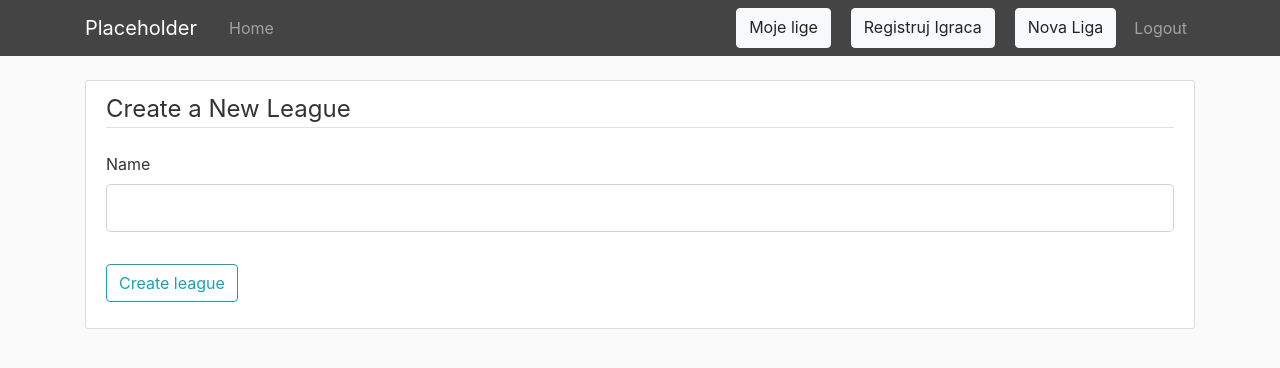
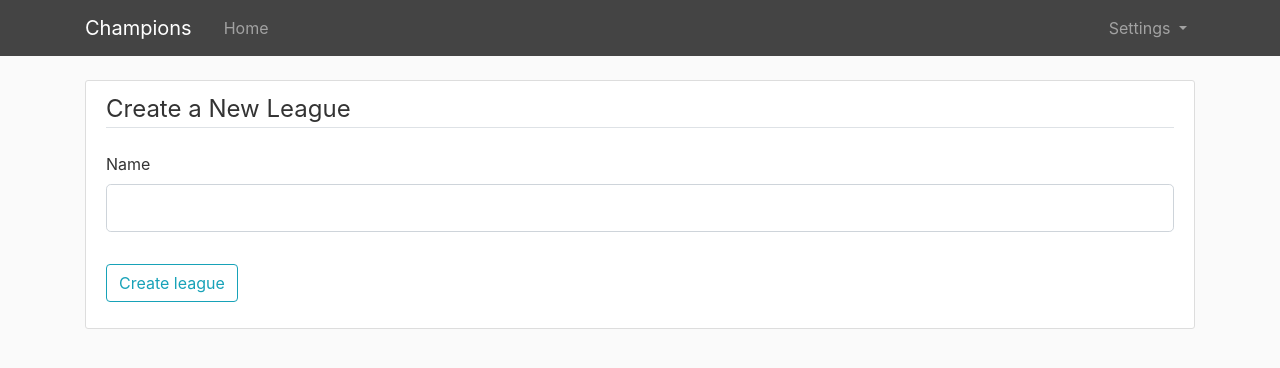
Before and after one commit to doza-daniel/champions_leagues, a Flask app: page /create_league in a window 1280 px wide. Shown: the top 368 px of the page. Run offline with Flask 2, Linux system fonts and the light colour scheme; the visitor is signed in with stand-in values (Sample User, id 1); some libraries are stand-ins or nearby versions.

Commit message:
dropdown in navbar

```diff
--- a/league/templates/layout.html
+++ b/league/templates/layout.html
@@ -12,14 +12,14 @@
   {% if title %}
     <title>{{ title }}</title>
   {% else %}
-    <title>Placeholder</title>
+    <title>Champions</title>
   {% endif %}
 </head>
 <body>
 <header class="site-header">
   <nav class="navbar navbar-expand-md navbar-dark bg-nav fixed-top">
     <div class="container">
-      <a class="navbar-brand mr-4" href="/">Placeholder</a>
+      <a class="navbar-brand mr-4" href="/">Champions</a>
       <button class="navbar-toggler" type="button" data-toggle="collapse" data-target="#navbarToggle" aria-controls="navbarToggle" aria-expanded="false" aria-label="Toggle navigation">
         <span class="navbar-toggler-icon"></span>
       </button>
@@ -27,18 +27,29 @@
         <div class="navbar-nav mr-auto">
           <a class="nav-item nav-link" href="{{ url_for('home') }}">Home</a>
         </div>
-        <!-- Navbar Right Side -->
-        <div class="navbar-nav">
+        <ul class="navbar-nav">
           {% if current_user.is_authenticated %}
-            <a type="button" class="btn btn-light lr-margin" href="{{ url_for('list_leagues') }}">Moje lige</a>
-            <a type="button" class="btn btn-light lr-margin" href="{{ url_for('register_player') }}">Registruj Igraca</a>
-            <a type="button" class="btn btn-light lr-margin" href="{{ url_for('create_league') }}">Nova Liga</a>
-            <a class="nav-item nav-link" href="{{ url_for('logout') }}">Logout</a>
+            <li class="nav-item dropdown">
+              <a class="nav-link dropdown-toggle" href="#" id="navbarDropdown" role="button" data-toggle="dropdown" aria-haspopup="true" aria-expanded="false">
+                Settings
+              </a>
+              <div class="dropdown-menu" aria-labelledby="navbarDropdown">
+                <a class="dropdown-item" href="{{ url_for('list_leagues') }}">Moje lige</a>
+                <a class="dropdown-item" href="{{ url_for('register_player') }}">Registruj Igraca</a>
+                <a class="dropdown-item" href="{{ url_for('create_league') }}">Nova Liga</a>
+                <div class="dropdown-divider"></div>
+                <a class="dropdown-item" href="{{ url_for('logout') }}">Logout</a>
+              </div>
+            </li>
           {% else %}
-            <a class="nav-item nav-link" href="{{ url_for('login') }}">Login</a>
-            <a class="nav-item nav-link" href="{{ url_for('register') }}">Register</a>
+              <li class="nav-item">
+                <a class="nav-link" href="{{ url_for('login') }}">Login</a>
+              </li>
+              <li class="nav-item">
+                <a class="nav-link" href="{{ url_for('register') }}">Register</a>
+              </li>
           {% endif %}
-        </div>
+        </ul>
       </div>
     </div>
   </nav>
```
